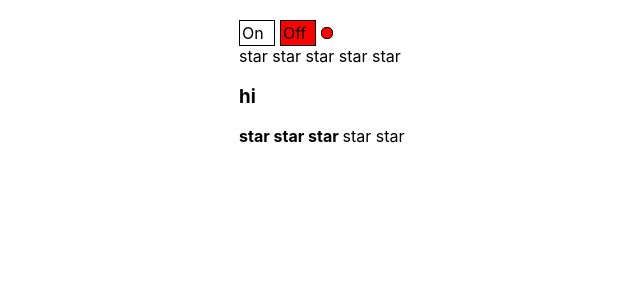
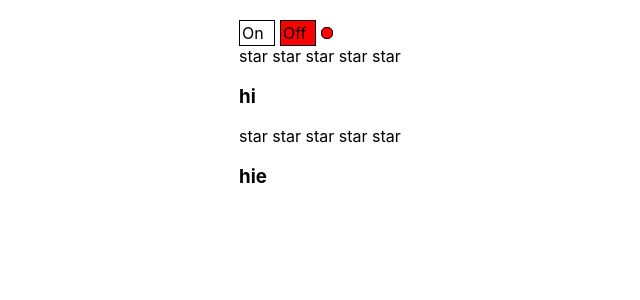
Before and after one commit to alexkarunny/abaKabPod, a React (Create React App) app: page / in a window 1280 px wide. Shown: the top 300 px of the page, without its empty margins (101-741 px from the left). Built offline with nearby package versions, Linux system fonts and the light colour scheme.

Commit message:
Lesson 8.2

```diff
--- a/src/App.tsx
+++ b/src/App.tsx
@@ -1,13 +1,16 @@
-import React from 'react';
+import React, {useState} from 'react';
 import './App.css';
-import Accordion from "./components/Accordion/Accordion";
-import {Rating} from "./components/Rating/Rating";
-import {PageTitle} from "./components/PageTitle/PageTitle";
+import {Rating, RatingValueType} from "./components/Rating/Rating";
 import {OnOff} from "./components/Switch/Switch";
 import {IndependentAccordion} from "./components/IndependentAccordion/IndependentAccordion";
 import {IndependentRating} from "./components/IndependentRating/IndependentRating";
+import Accordion from "./components/Accordion/Accordion";
 
 function App() {
+
+    let [ratingValue, setRatingValue] = useState<RatingValueType>(0)
+    let [accordionCollapsed, setAccordionCollapsed] = useState<boolean>(true)
+
     return (
         <div className={"app"}>
 
@@ -17,7 +20,9 @@
 
             <IndependentAccordion title={'hi'} />
 
-            <Rating value={3} />
+            <Rating value={ratingValue} onClick={setRatingValue}/>
+
+            <Accordion title={"hie"} collapsed={accordionCollapsed} setAccordionCollapsed={setAccordionCollapsed}/>
 
 
 
--- a/src/components/Accordion/Accordion.tsx
+++ b/src/components/Accordion/Accordion.tsx
@@ -3,14 +3,15 @@
 type AccordionPropsType = {
     title: string,
     collapsed: boolean
+    setAccordionCollapsed: (value: boolean) => void
 }
 
 function Accordion(props: AccordionPropsType) {
 
     return (
         <div>
-            <AccordionTitle text={props.title}/>
-            {!props.collapsed && <AccordionBody/>}
+            <AccordionTitle text={props.title} setAccordionCollapsed={props.setAccordionCollapsed} collapsed={props.collapsed}/>
+            {props.collapsed || <AccordionBody/>}
         </div>
     )
 }
@@ -18,13 +19,15 @@
 
 type AccordionTitlePropsType = {
     text: string
+    setAccordionCollapsed: (value: boolean) => void
+    collapsed: boolean
+
 }
 
 function AccordionTitle(props: AccordionTitlePropsType) {
-    debugger
-    console.log('AccordionTitle rendering');
+
     return (
-        <h3>{props.text}</h3>
+        <h3 onClick={() => {props.setAccordionCollapsed(!props.collapsed)}}>{props.text}</h3>
     );
 }
 
--- a/src/components/IndependentRating/IndependentRating.tsx
+++ b/src/components/IndependentRating/IndependentRating.tsx
@@ -9,22 +9,21 @@
 
     return (
         <div>
-            <Star selected={value > 0} setValue={setValue} value={1}/>
-            <Star selected={value > 1} setValue={setValue} value={2}/>
-            <Star selected={value > 2} setValue={setValue} value={3}/>
-            <Star selected={value > 3} setValue={setValue} value={4}/>
-            <Star selected={value > 4} setValue={setValue} value={5}/>
+            <Star selected={value > 0} setValue={() => {setValue(1)}} />
+            <Star selected={value > 1} setValue={() => {setValue(2)}} />
+            <Star selected={value > 2} setValue={() => {setValue(3)}} />
+            <Star selected={value > 3} setValue={() => {setValue(4)}} />
+            <Star selected={value > 4} setValue={() => {setValue(5)}} />
         </div>
     );
 }
 
 type StarPropsType = {
     selected: true | false
-    value: 1 | 2 | 3 | 4 | 5
-    setValue: (value: 0 | 1 | 2 | 3 | 4 | 5) => void
+    setValue: () => void
 }
 
 function Star(props: StarPropsType) {
 
-    return <span onClick={() => props.setValue(props.value) }>{props.selected ? <b>star </b> : 'star '}</span>
+    return <span onClick={() => props.setValue() }>{props.selected ? <b>star </b> : 'star '}</span>
 }
--- a/src/components/Rating/Rating.tsx
+++ b/src/components/Rating/Rating.tsx
@@ -1,18 +1,21 @@
 import React from "react";
 
+export type RatingValueType = 0 | 1 | 2 | 3 | 4 | 5
+
 type RatingPropsType = {
-    value: 0 | 1 | 2 | 3 | 4 | 5
+    value: RatingValueType
+    onClick: (value: RatingValueType) => void
 }
 
 export function Rating(props: RatingPropsType) {
 
         return (
             <div>
-                <Star selected={props.value > 0}/>
-                <Star selected={props.value > 1}/>
-                <Star selected={props.value > 2}/>
-                <Star selected={props.value > 3}/>
-                <Star selected={props.value > 4}/>
+                <Star selected={props.value > 0} value={1} onClick={props.onClick}/>
+                <Star selected={props.value > 1} value={2} onClick={props.onClick}/>
+                <Star selected={props.value > 2} value={3} onClick={props.onClick}/>
+                <Star selected={props.value > 3} value={4} onClick={props.onClick}/>
+                <Star selected={props.value > 4} value={5} onClick={props.onClick}/>
             </div>
         );
 
@@ -20,9 +23,11 @@
 
 type StarPropsType = {
     selected: true | false
+    value: RatingValueType
+    onClick: (value: RatingValueType) => void
 }
 
 function Star(props: StarPropsType) {
 
-  return  <span>{props.selected ? <b>star </b> : 'star '}</span>
+  return  <span onClick={() => {props.onClick(props.value)}}>{props.selected ? <b>star </b> : 'star '}</span>
 }
```
